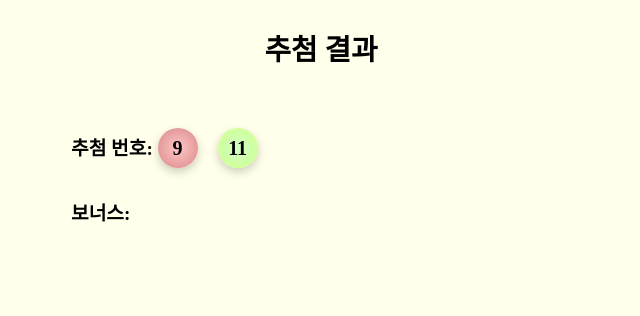
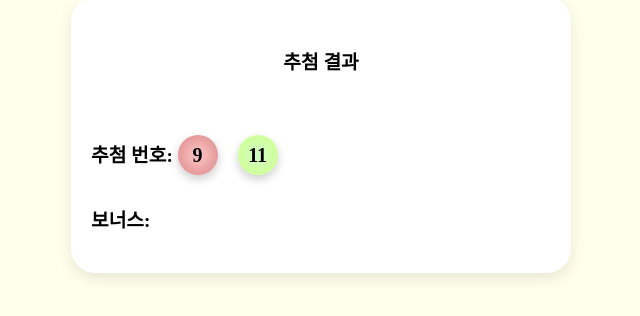
Before and after one commit to jieunheo/javascript-game, a website: page lotto/index.html in a window 1280 px wide. Both pictures are taken after a click on the button "추첨 시작". Shown: the part 100-416 px from the top of the page, without its empty margins (319-959 px from the left). Drawn offline with Linux system fonts and the light colour scheme.

Commit message:
lotto css 수정

```diff
--- a/lotto/style.css
+++ b/lotto/style.css
@@ -38,7 +38,7 @@ button {
   border: none;
   background-color: rgb(255, 255, 89);
   padding: 10px 20px;
-  box-shadow: 0 2px 5px 2px rgba(18, 35, 66, 0.2);
+  box-shadow: 0 2px 5px rgba(18, 35, 66, 0.2);
   width: 150px;
   border-radius: 16px;
 }
@@ -49,6 +49,7 @@ button:hover {
 
 .h2 {
   padding: 30px;
+  font-size: 1.2rem;
 }
 
 .start {
@@ -58,6 +59,11 @@ button:hover {
   width: 500px;
   margin-left: auto;
   margin-right: auto;
+
+  background-color: #fff;
+  padding: 20px;
+  border-radius: 24px;
+  box-shadow: 0 5px 15px rgba(0, 0, 0, 0.1);
 }
 
 #result {
@@ -67,6 +73,7 @@ button:hover {
 }
 #bonus {
   text-align: left;
+  margin-bottom: 20px;
 }
 
 .ball {
```
